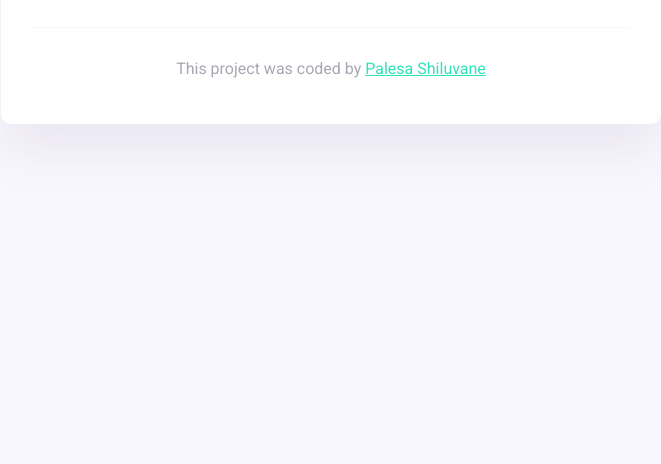
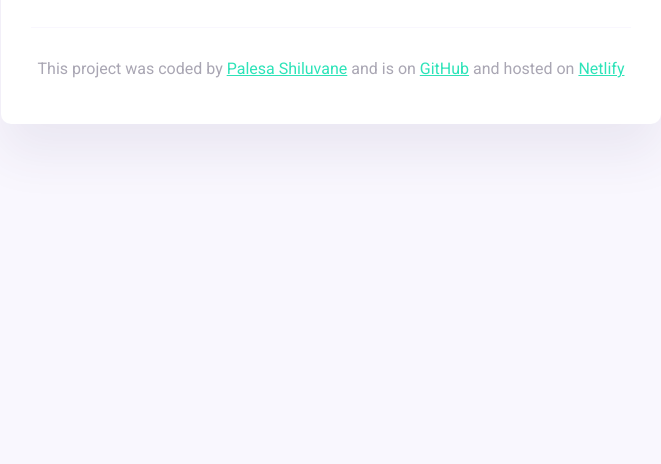
Before and after one commit to PalesaShiluvane/My-Weather-App, a plain HTML site: page index.html in a window 1280 px wide. Shown: the part 336-800 px from the top of the page, without its empty margins (309-970 px from the left). Drawn offline with nearby package versions, Linux system fonts and the light colour scheme.

Commit message:
Added GitHub link
I added the link to my GitHub profile under the word GitHub in the footer.

```diff
--- a/index.html
+++ b/index.html
@@ -48,6 +48,11 @@
         <p>
           This project was coded by
           <a href="https://www.linkedin.com/in/palesa-shiluvane-389934230" target="_blank">Palesa Shiluvane</a>
+          and is on
+          <a href="https://github.com/PalesaShiluvane" target="_blank"> GitHub</a>
+          and hosted on
+          <a href="#" target="_blank"> Netlify</a>
+
 
         </p>
       </footer>
```
